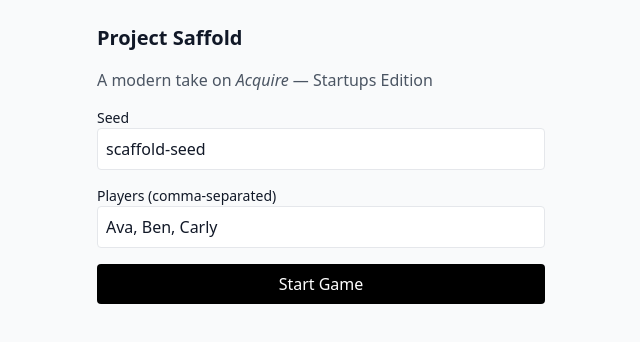
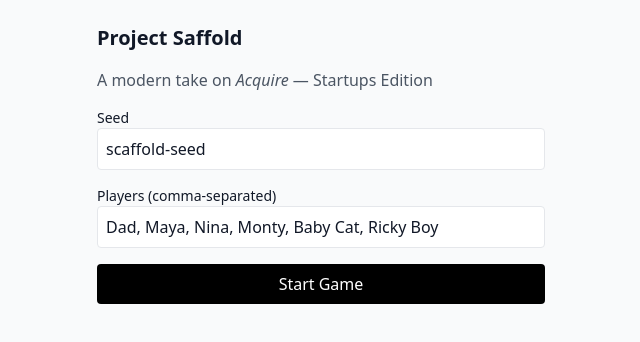
Before and after one commit to petroleumjelliffe/acquire-startups-m1, a React (Vite) app: page / in a window 1280 px wide. Shown: the top 342 px of the page, without its empty margins (319-959 px from the left). Built offline with nearby package versions, Linux system fonts and the light colour scheme.

Commit message:
Update default player names in SetupScreen component

```diff
--- a/src/App.tsx
+++ b/src/App.tsx
@@ -11,7 +11,7 @@
       {!config ? (
         <SetupScreen
           defaultSeed="scaffold-seed"
-          defaultPlayers="Ava, Ben, Carly"
+          defaultPlayers="Dad, Maya, Nina, Monty, Baby Cat, Ricky Boy"
           onStart={(seed, names) => setConfig({ seed, names })}
         />
       ) : (
```
